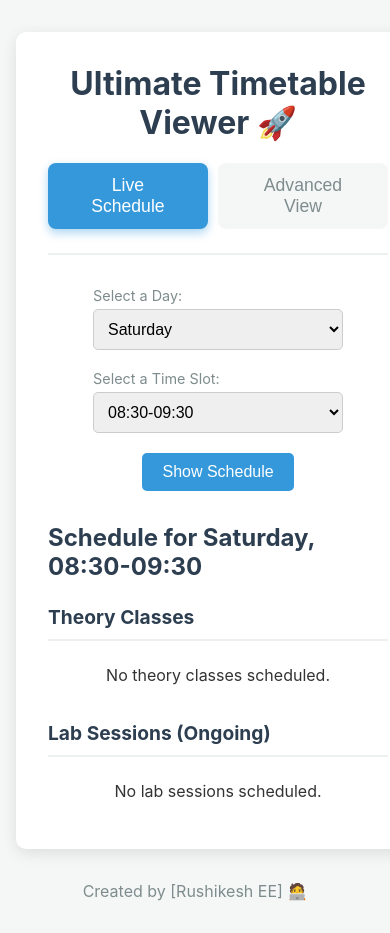
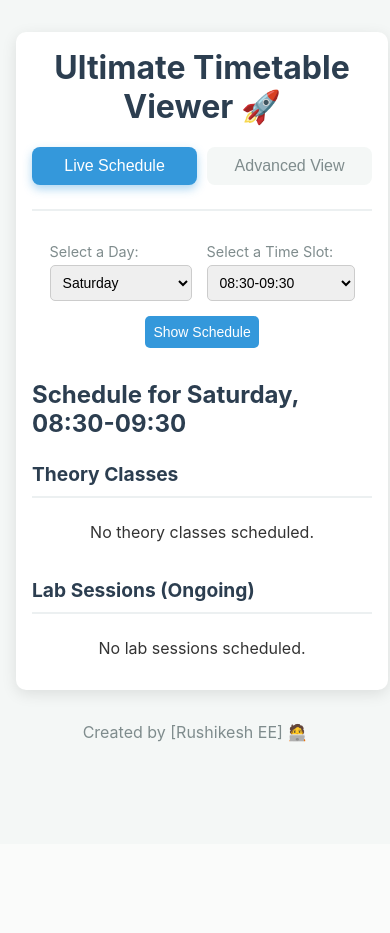
Before and after one commit to sheetlord/coep.ultimatett.fyfirstsem2025, a Flask app: page / in a window 390 px wide. After the commit the page ends 742 px from the top, so only its background shows below. Run offline with Flask 3, Linux system fonts and the light colour scheme; data that the repository does not hold is empty.

Commit message:
fixing UI

```diff
--- a/static/script.js
+++ b/static/script.js
@@ -1,4 +1,4 @@
-// static/script.js (Final Version with Master Modes & Bug Fixes)
+// static/script.js (Final Version with Mobile UI Fix)
 
 document.addEventListener('DOMContentLoaded', () => {
 
@@ -204,11 +204,15 @@ document.addEventListener('DOMContentLoaded', () => {
 
             if (data.grid_type === 'hybrid_day_view') {
                 advDisplayDiv.innerHTML = buildHybridDayViewHTML(data);
+                // --- THIS IS THE FIX ---
+                // ONLY run pagination for the Day View grid
+                setupPagination();
+                // --- END OF FIX ---
             } else {
                 advDisplayDiv.innerHTML = buildGridHTML(data);
+                // We do NOT run setupPagination() here
             }
 
-            setupPagination();
             highlightAdvancedView();
 
         } catch (error) {
@@ -229,14 +233,17 @@ document.addEventListener('DOMContentLoaded', () => {
             return `<tr><th class="time-slot">${row}</th>${cells}</tr>`;
         }).join('');
 
+        // --- THIS IS THE FIX ---
+        // Added the 'day-view-grid' class to the table
         const gridHTML = `
             <h3>Regular Classrooms</h3>
             <div id="table-nav-wrapper"></div>
-            <table class="timetable">
+            <table class="timetable day-view-grid">
                 <thead><tr><th>Time</th>${gridHeaders}</tr></thead>
                 <tbody>${gridBodyRows}</tbody>
             </table>
         `;
+        // --- END OF FIX ---
 
         let listHTML = '<h3>Scheduled Labs</h3>';
         const scheduledLabsList = data.scheduled_labs || [];
@@ -316,7 +323,11 @@ document.addEventListener('DOMContentLoaded', () => {
     // --- 6. PAGINATION LOGIC (Shared) ---
 
     function setupPagination() {
-        currentTable = advDisplayDiv.querySelector('table.timetable');
+        // --- THIS IS THE FIX ---
+        // Find the 'day-view-grid' table specifically
+        currentTable = advDisplayDiv.querySelector('table.timetable.day-view-grid');
+        // --- END OF FIX ---
+
         const navWrapper = advDisplayDiv.querySelector('#table-nav-wrapper');
 
         if (!currentTable || !navWrapper) {
@@ -479,13 +490,11 @@ document.addEventListener('DOMContentLoaded', () => {
             if (currentSlotFound) {
                 fetchLiveSchedule();
             } else {
-                // --- TYPO FIX 1 ---
                 liveDisplayDiv.innerHTML = `<p class="placeholder">No classes Going on right now, try manually</p>`;
             }
 
         } catch(e) {
             console.error("Failed to initialize live view:", e);
-            // --- TYPO FIX 2 & 3 ---
             liveDisplayDiv.innerHTML = `<p class="error">No classes Going on right now, try manually</p>`;
         }
     };
--- a/static/styles.css
+++ b/static/styles.css
@@ -1,4 +1,4 @@
-/* static/styles.css (Final Version with Master Modes) */
+/* static/styles.css (Final Version with All Fixes) */
 
 /* --- General & Container Styles --- */
 body {
@@ -36,7 +36,7 @@ h3 {
     padding-bottom: 10px;
 }
 
-/* --- NEW MASTER MODE BUTTONS --- */
+/* --- MASTER MODE BUTTONS --- */
 .master-controls {
     display: flex;
     justify-content: center;
@@ -115,15 +115,13 @@ button:hover {
 }
 
 /* --- Timetable Display & Messages --- */
-/* These are now for the ADVANCED view */
 #timetable-display {
     margin-top: 1.5rem;
-    overflow-x: auto; /* Reverted to auto, JS will control this */
+    overflow-x: auto;
     position: relative;
     width: 100%;
 }
 
-/* This is for the NEW LIVE view */
 #live-schedule-display {
     margin-top: 1.5rem;
     width: 100%;
@@ -137,15 +135,19 @@ button:hover {
 .timetable {
     width: 100%;
     border-collapse: collapse;
-    min-width: 900px;
-    /* Added transition for smooth sliding */
     transform: translateX(0);
     transition: transform 0.4s ease-in-out;
 }
 
+/* Only the Day View grid is forced to be wide */
+.timetable.day-view-grid {
+    min-width: 900px;
+}
+
+
 .timetable th, .timetable td {
     border: 1px solid #bdc3c7;
-    padding: 12px;
+    padding: 12px; /* <--- THIS IS FIX 2 (see @media block below) */
     text-align: center;
     vertical-align: middle;
 }
@@ -231,7 +233,7 @@ button:hover {
 
 /* --- Table Pagination Styles --- */
 #table-nav {
-    display: flex; /* Will be shown/hidden by JS */
+    display: flex;
     justify-content: space-between;
     margin-top: 1rem;
 }
@@ -241,7 +243,7 @@ button:hover {
 }
 
 #table-nav button:disabled {
-    background-color: #bdc3c7; /* Gray out disabled buttons */
+    background-color: #bdc3c7;
     cursor: not-allowed;
 }
 
@@ -255,38 +257,34 @@ footer {
 
 /* --- REAL-TIME HIGHLIGHTING STYLES (for Advanced View) --- */
 
-/* Highlights the full row for the current time */
 .timetable tr.active-row > th.time-slot {
     background-color: #f39c12;
     color: white;
 }
 
-/* Highlights the full column for the current day */
 .timetable tr > .active-day {
-    background-color: #fdf3e1; /* Light orange */
+    background-color: #fdf3e1;
 }
 
-/* Highlights the *exact* current cell */
 .timetable tr.active-row > td.active-day {
-    background-color: #f39c12; /* Bright orange */
+    background-color: #f39c12;
     color: white;
     font-weight: bold;
-    border: 2px solid #c0392b; /* Dark red border */
+    border: 2px solid #c0392b;
 }
-/* Also highlight the header cell for the current day/time */
 .timetable thead tr > th.active-day {
-     background-color: #e67e22; /* Darker orange for header */
+     background-color: #e67e22;
 }
 
 
-/* Highlights the lab list header for the current time */
 .lab-timeslot-header.active-lab-header {
     color: #f39c12 !important;
+    /* --- THIS IS FIX 1 (TYPO) --- */
     border-bottom-color: #f39c12;
+    /* --- END OF FIX 1 --- */
     font-weight: bold;
 }
 
-/* Highlights the lab list items for the current time */
 .lab-list.active-lab-list .lab-list-item {
     border-left-color: #f39c12 !important;
     background-color: #fdf3e1;
@@ -296,21 +294,59 @@ footer {
 
 .multi-class-container {
     display: flex;
-    flex-wrap: wrap;         /* Allows items to wrap (e.g., 2x2) */
-    gap: 5px;                /* Adds spacing between the items */
-    justify-content: center; /* Centers items if they don't fill the space */
-    align-items: stretch;    /* Makes all items in a row the same height */
-    padding: 5px 0;          /* Adds a little vertical padding */
+    flex-wrap: wrap;
+    gap: 5px;
+    justify-content: center;
+    align-items: stretch;
+    padding: 5px 0;
 }
 
 .multi-class-item {
-    flex-grow: 1;            /* Allows items to grow */
-    flex-basis: 120px;       /* Each item will be at least 120px wide */
+    flex-grow: 1;
+    flex-basis: 120px;       /* <--- THIS IS FIX 3 (see @media block below) */
     padding: 6px;
-    background-color: #f8f9fa; /* Very light gray background */
-    border: 1px solid #e9ecef; /* Light border */
+    background-color: #f8f9fa;
+    border: 1px solid #e9ecef;
     border-radius: 4px;
-    font-size: 0.85em;       /* Make text slightly smaller */
+    font-size: 0.85em;
     line-height: 1.4;
     box-shadow: 0 1px 2px rgba(0,0,0,0.05);
 }
+
+/* --- NEW: MOBILE RESPONSIVE FIXES (2 & 3) --- */
+@media (max-width: 768px) {
+    /* Make controls smaller to fit */
+    select, button {
+        font-size: 14px;
+        padding: 8px;
+        width: 100%; /* Make controls full-width */
+    }
+    .controls {
+        gap: 15px;
+    }
+    .master-btn {
+        font-size: 1em;
+        padding: 10px 15px;
+    }
+    .container {
+        padding: 1rem;
+    }
+
+    /* --- THIS IS FIX 2 --- */
+    /* Reduce padding and font size on non-scrolling tables */
+    .timetable:not(.day-view-grid) th,
+    .timetable:not(.day-view-grid) td {
+        padding: 6px;
+        font-size: 0.8em;
+    }
+    /* --- END OF FIX 2 --- */
+
+    /* --- THIS IS FIX 3 --- */
+    /* Make multi-class items smaller */
+    .multi-class-item {
+        flex-basis: 80px; /* Shrink basis */
+        font-size: 0.75em;
+        padding: 4px;
+    }
+    /* --- END OF FIX 3 --- */
+}
```
